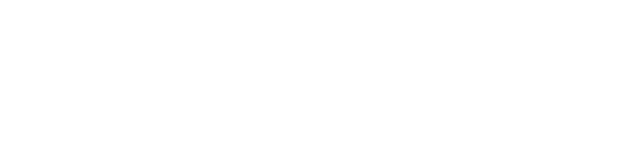
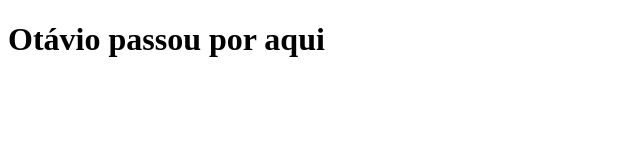
Before and after one commit to otaviosenger/trabalho-git, a plain HTML site: page Matheus.html in a window 1280 px wide. Shown: the whole page, without its empty margins (0-640 px from the left). Drawn offline with Linux system fonts and the light colour scheme.

Commit message:
mofificação

```diff
--- a/Matheus.html
+++ b/Matheus.html
@@ -6,6 +6,6 @@
     <title>Document</title>
 </head>
 <body>
-
+    <h1>Otávio passou por aqui</h1>
 </body>
 </html>
```
Also changed, not shown: 1 other file.
